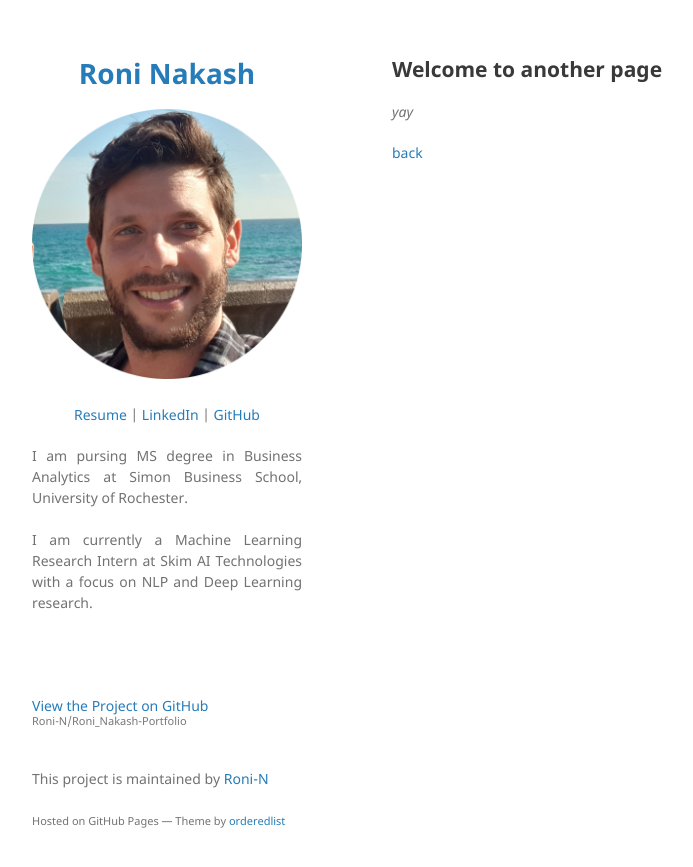
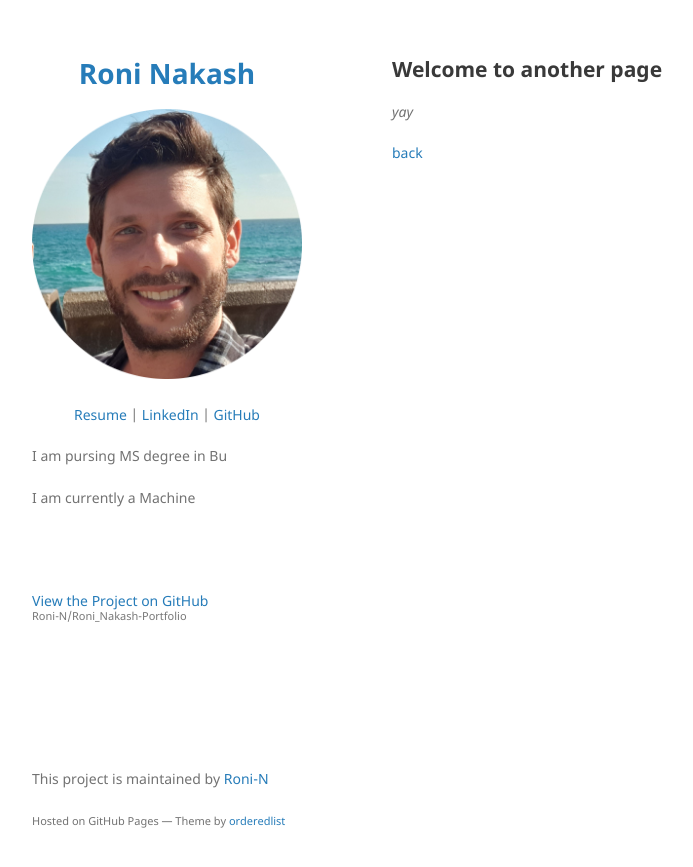
Before and after one commit to Roni-N/Roni_Nakash-Portfolio, a Jekyll site: the page built from another-page.md, in a window 1280 px wide. Shown: the top 867 px of the page, without its empty margins (178-871 px from the left). Built offline with Jekyll 4.4.1, drawn with Linux system fonts in a browser that asks for light colours; our own code applies the rules of GitHub Pages for plain Markdown files.

Commit message:
Update _config.yml

```diff
--- a/_config.yml
+++ b/_config.yml
@@ -9,11 +9,32 @@ description:
   </p>
 
   <p align="justify">
-  I am pursing MS degree in Business Analytics at Simon Business School, University of Rochester.
+  I am pursing MS degree in Bu
   <br><br>
-  I am currently a Machine Learning Research Intern at Skim AI Technologies with a focus on NLP and Deep Learning research.
+  I am currently a Machine
   <br><br>
   </p><br>
 show_downloads: false
 google_analytics: G-NK5QYM5W74
 theme: jekyll-theme-minimal
+# Site Footer
+footer:
+  links:
+    - label: "Twitter"
+      icon: "fab fa-fw fa-twitter-square"
+      # url:
+    - label: "Facebook"
+      icon: "fab fa-fw fa-facebook-square"
+      # url:
+    - label: "GitHub"
+      icon: "fab fa-fw fa-github"
+      # url:
+    - label: "GitLab"
+      icon: "fab fa-fw fa-gitlab"
+      # url:
+    - label: "Bitbucket"
+      icon: "fab fa-fw fa-bitbucket"
+      # url:
+    - label: "Instagram"
+      icon: "fab fa-fw fa-instagram"
+      # url:
```
